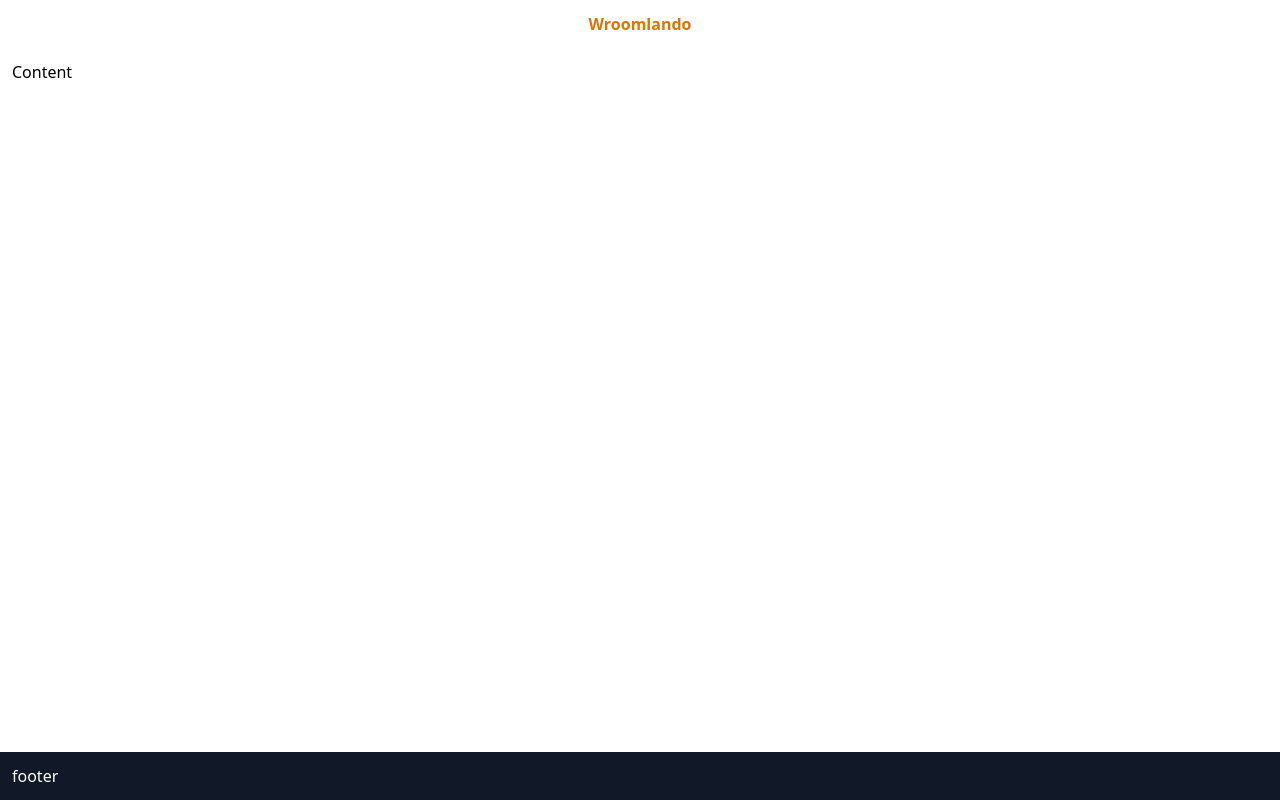
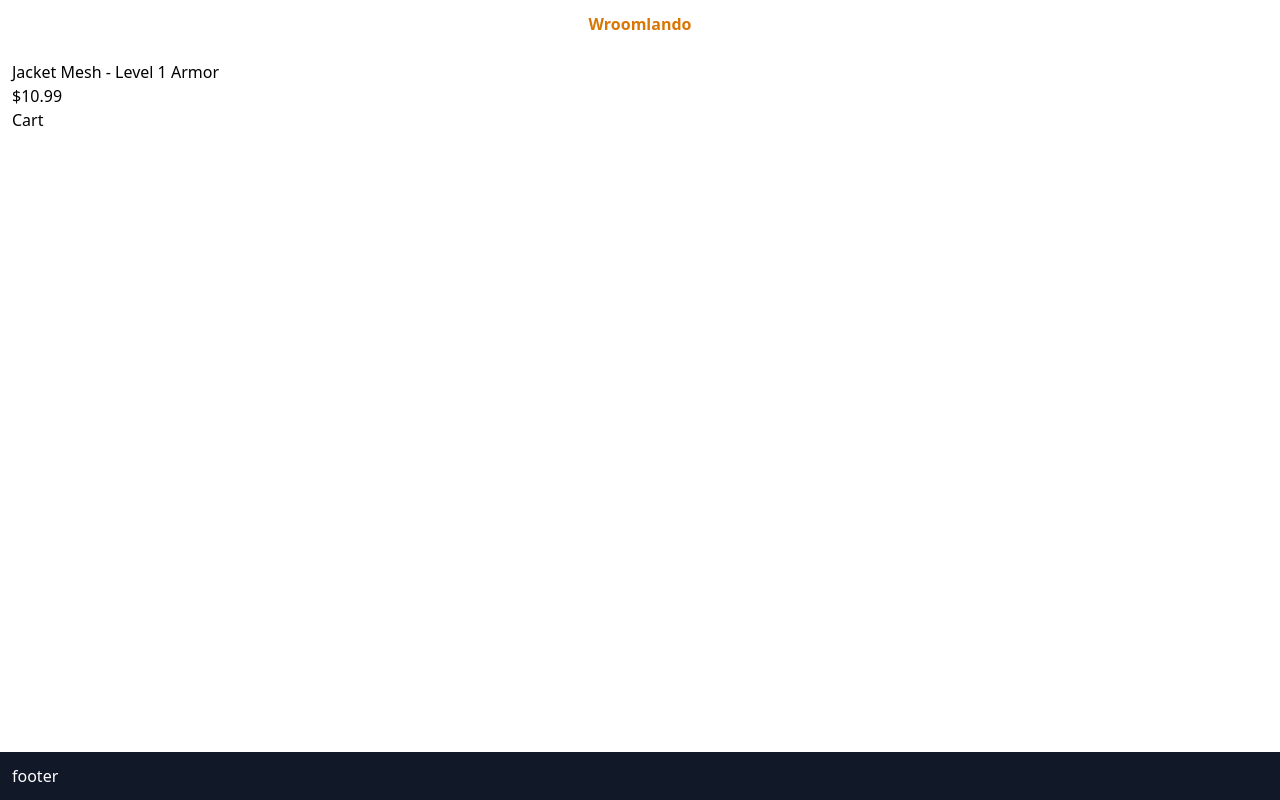
Before and after one commit to nirmalkrishnav/shopping-cart, a React (Create React App) app: page / in a window 1280 px wide. Built offline with nearby package versions, Linux system fonts and the light colour scheme.

Commit message:
added product component

```diff
--- a/src/App.js
+++ b/src/App.js
@@ -1,4 +1,20 @@
-function App() {
+import React from 'react';
+import Product from './components/Product';
+import data from './data.json';
+
+class App extends React.Component {
+
+
+  constructor() {
+    super();
+    this.state = {
+      products: data.products,
+      size: '',
+      sort: ''
+    }
+  }
+
+  render() {
     return (
       <div className="flex flex-col min-h-screen">
 
@@ -15,7 +31,17 @@ function App() {
 
         </header>
         <main className="flex-grow p-3">
-        Content
+          <div className="grid grid-cols-2">
+            <div className="col-span-2">
+              <Product products={this.state.products} />
+            </div>
+            <div>
+              Cart
+            </div>
+          </div>
+
+
+
         </main>
         <footer className="bg-gray-900 text-white p-3">
           footer
@@ -23,5 +49,6 @@ function App() {
       </div>
     );
   }
+}
 
 export default App;
--- /dev/null
+++ b/src/components/Product.js
@@ -0,0 +1,19 @@
+import React, { Component } from 'react';
+
+export default class Product extends Component {
+    render() {
+        return (
+            <div>
+                <ul>
+                    {this.props.products.map(prod => {
+                        return <li key={prod.id}>
+                            {prod.title}
+                            <br />
+                            ${prod.price}
+                        </li>
+                    })}
+                </ul>
+            </div>
+        )
+    }
+}
--- /dev/null
+++ b/src/data.json
@@ -0,0 +1,17 @@
+{
+    "products": [
+        {
+            "_id": 1,
+            "image": "/images/jacket1.png",
+            "title": "Jacket Mesh - Level 1 Armor",
+            "desc": "Best jacket in in the world",
+            "sizes": [
+                "S",
+                "M",
+                "L",
+                "XL"
+            ],
+            "price": 10.99
+        }
+    ]
+}
```
Also changed, not shown: 1 other file (tests, documents, lock files or other folders). Lines whose indentation alone changed are shown as unchanged.
